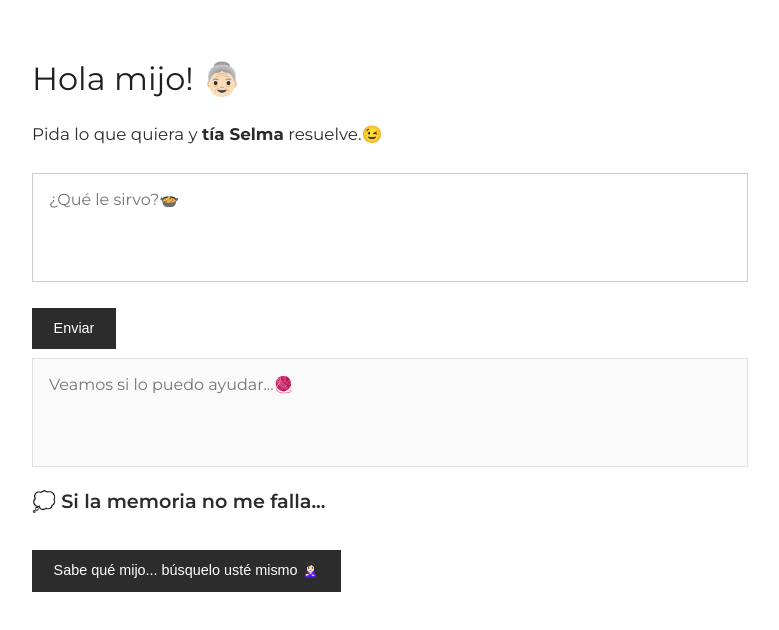
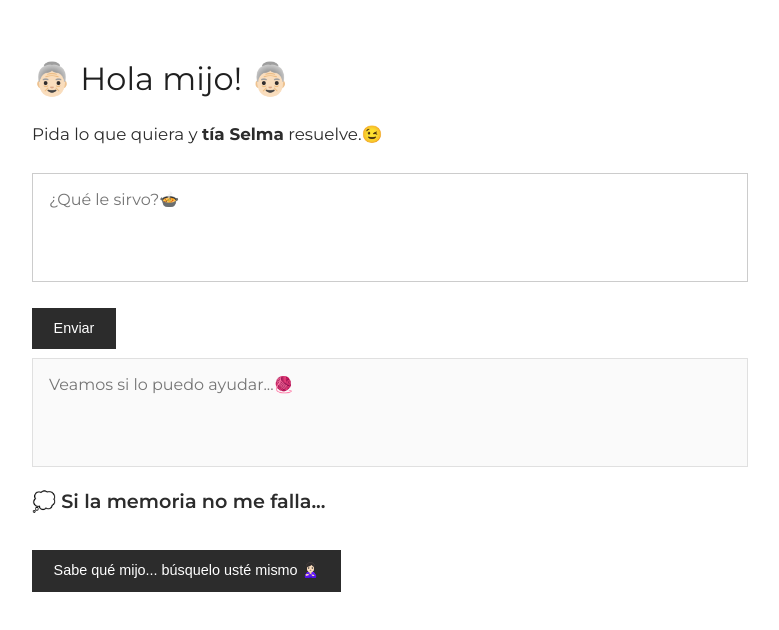
Before and after one commit to AlvaRocruIT/TiaSelma, a plain HTML site: page index.html in a window 1280 px wide. Shown: the whole page, without its empty margins (250-1029 px from the left). Drawn offline with Linux system fonts and the light colour scheme.

Commit message:
Update index.html

```diff
--- a/index.html
+++ b/index.html
@@ -14,7 +14,7 @@
   <link rel="stylesheet" href="styles.css" />
 </head>
 <body>
-  <h1>Hola mijo! 👵🏻</h1>
+  <h1>👵🏻 Hola mijo! 👵🏻</h1>
 
   <!-- App del chatbot (sin modal) -->
   <main id="chatApp" class="chat-app">
```
